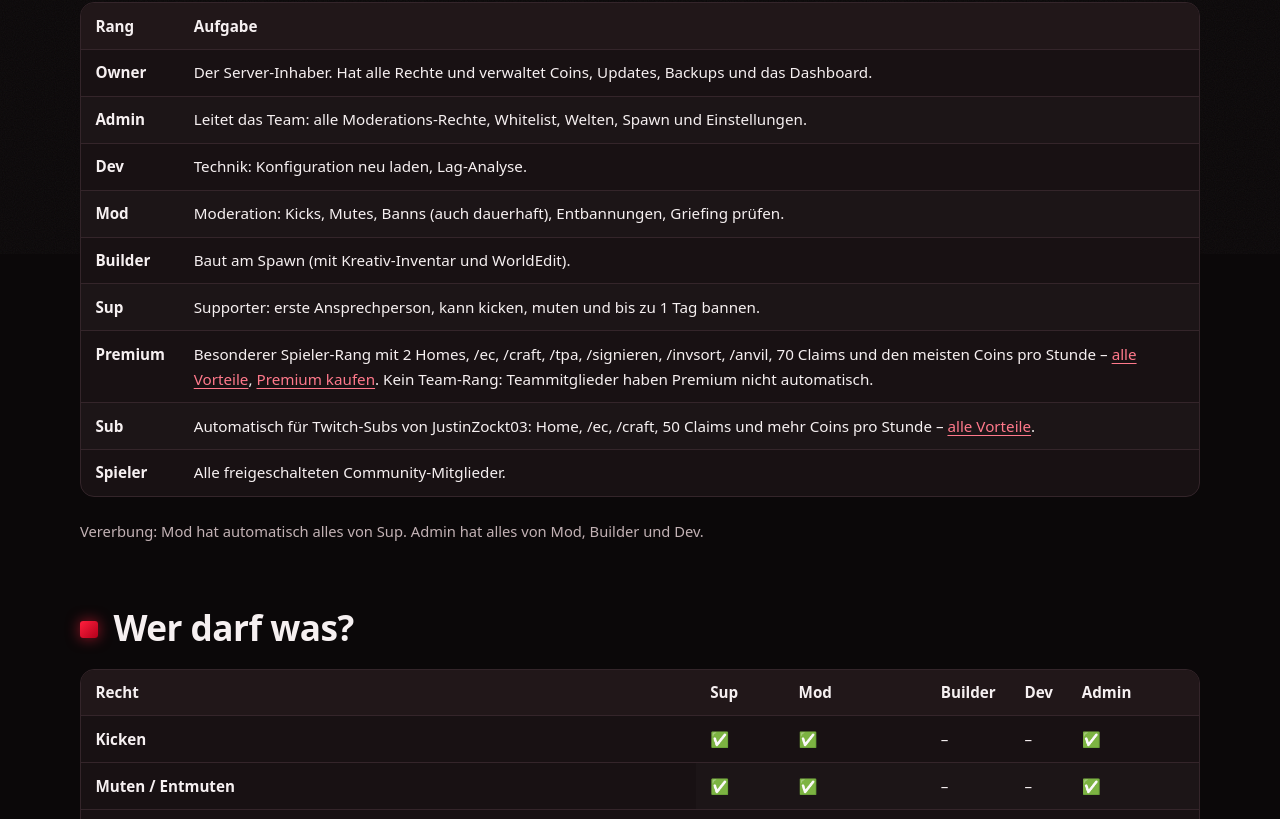
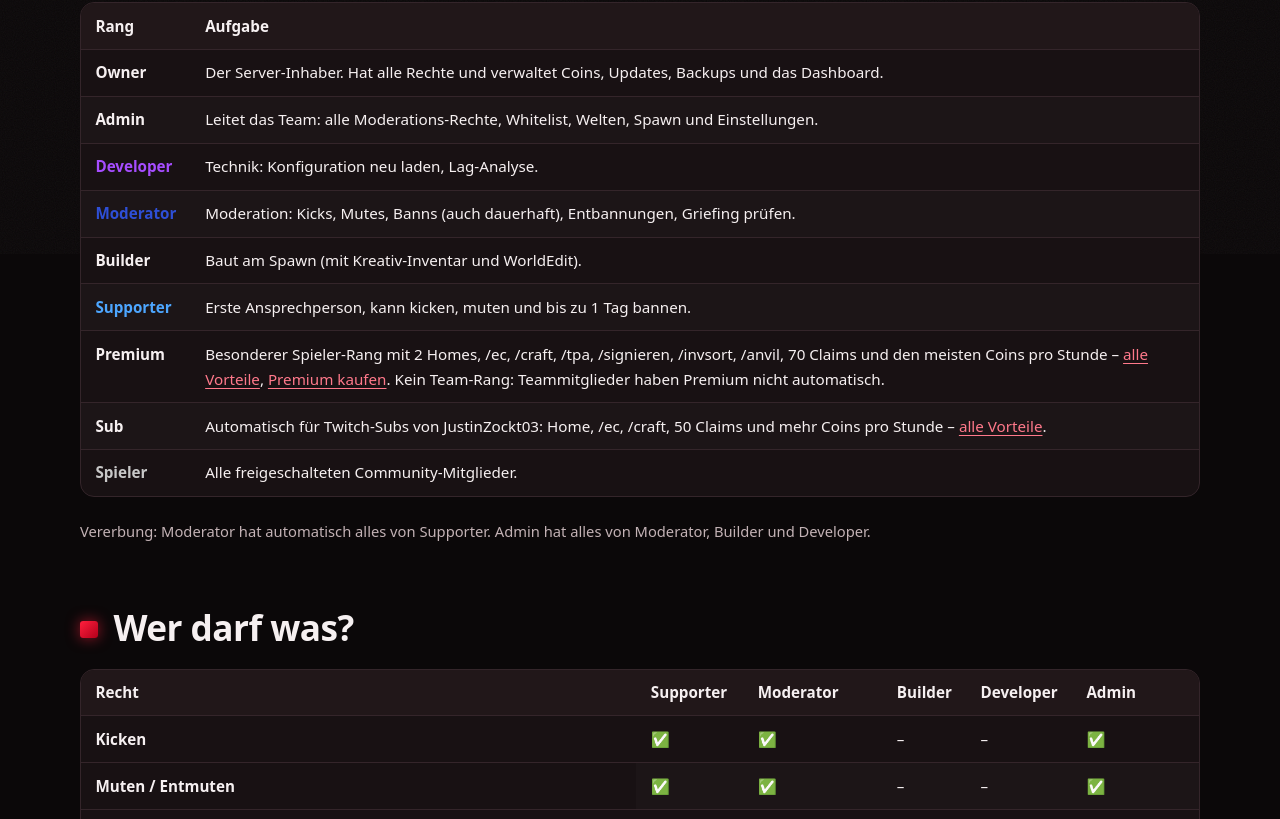
Before and after one commit to JustinW03/website, a plain HTML site: page team.html in a window 1280 px wide. Shown: the part 546-1365 px from the top of the page. Drawn offline with Linux system fonts and the light colour scheme.

Commit message:
Add files via upload

```diff
--- a/team.html
+++ b/team.html
@@ -53,18 +53,18 @@
       <div class="table-wrap" role="region" aria-label="Ränge" tabindex="0"><table><thead><tr><th scope="col">Rang</th><th scope="col">Aufgabe</th></tr></thead><tbody>
 <tr><td><strong>Owner</strong></td><td>Der Server-Inhaber. Hat alle Rechte und verwaltet Coins, Updates, Backups und das Dashboard.</td></tr>
 <tr><td><strong>Admin</strong></td><td>Leitet das Team: alle Moderations-Rechte, Whitelist, Welten, Spawn und Einstellungen.</td></tr>
-<tr><td><strong>Dev</strong></td><td>Technik: Konfiguration neu laden, Lag-Analyse.</td></tr>
-<tr><td><strong>Mod</strong></td><td>Moderation: Kicks, Mutes, Banns (auch dauerhaft), Entbannungen, Griefing prüfen.</td></tr>
+<tr><td><strong style="color:#a64dff">Developer</strong></td><td>Technik: Konfiguration neu laden, Lag-Analyse.</td></tr>
+<tr><td><strong style="color:#2e4fd6">Moderator</strong></td><td>Moderation: Kicks, Mutes, Banns (auch dauerhaft), Entbannungen, Griefing prüfen.</td></tr>
 <tr><td><strong>Builder</strong></td><td>Baut am Spawn (mit Kreativ-Inventar und WorldEdit).</td></tr>
-<tr><td><strong>Sup</strong></td><td>Supporter: erste Ansprechperson, kann kicken, muten und bis zu 1 Tag bannen.</td></tr>
+<tr><td><strong style="color:#4da6ff">Supporter</strong></td><td>Erste Ansprechperson, kann kicken, muten und bis zu 1 Tag bannen.</td></tr>
 <tr><td><strong>Premium</strong></td><td>Besonderer Spieler-Rang mit 2 Homes, /ec, /craft, /tpa, /signieren, /invsort, /anvil, 70 Claims und den meisten Coins pro Stunde – <a href="raenge.html">alle Vorteile</a>, <a href="premium.html">Premium kaufen</a>. Kein Team-Rang: Teammitglieder haben Premium nicht automatisch.</td></tr>
 <tr><td><strong>Sub</strong></td><td>Automatisch für Twitch-Subs von JustinZockt03: Home, /ec, /craft, 50 Claims und mehr Coins pro Stunde – <a href="raenge.html">alle Vorteile</a>.</td></tr>
-<tr><td><strong>Spieler</strong></td><td>Alle freigeschalteten Community-Mitglieder.</td></tr>
+<tr><td><strong style="color:#c8c8c8">Spieler</strong></td><td>Alle freigeschalteten Community-Mitglieder.</td></tr>
 </tbody></table></div>
-      <p class="muted small">Vererbung: Mod hat automatisch alles von Sup. Admin hat alles von Mod, Builder und Dev.</p>
+      <p class="muted small">Vererbung: Moderator hat automatisch alles von Supporter. Admin hat alles von Moderator, Builder und Developer.</p>
 
       <h2 id="t-rechte">Wer darf was?</h2>
-      <div class="table-wrap" role="region" aria-label="Team-Rechte" tabindex="0"><table><thead><tr><th scope="col">Recht</th><th scope="col">Sup</th><th scope="col">Mod</th><th scope="col">Builder</th><th scope="col">Dev</th><th scope="col">Admin</th></tr></thead><tbody>
+      <div class="table-wrap" role="region" aria-label="Team-Rechte" tabindex="0"><table><thead><tr><th scope="col">Recht</th><th scope="col">Supporter</th><th scope="col">Moderator</th><th scope="col">Builder</th><th scope="col">Developer</th><th scope="col">Admin</th></tr></thead><tbody>
 <tr><th scope="row">Kicken</th><td>✅</td><td>✅</td><td><span aria-label="nein">–</span></td><td><span aria-label="nein">–</span></td><td>✅</td></tr>
 <tr><th scope="row">Muten / Entmuten</th><td>✅</td><td>✅</td><td><span aria-label="nein">–</span></td><td><span aria-label="nein">–</span></td><td>✅</td></tr>
 <tr><th scope="row">Bannen</th><td><strong>max. 1 Tag</strong></td><td>✅ auch dauerhaft</td><td><span aria-label="nein">–</span></td><td><span aria-label="nein">–</span></td><td>✅ auch dauerhaft</td></tr>
@@ -99,9 +99,9 @@
       <div class="grid">
         <div class="card"><span class="icon" aria-hidden="true">✂️</span><h3>Cutter</h3><p>Schneidet Clips und Highlights aus Justins Streams für TikTok und YouTube.</p></div>
         <div class="card"><span class="icon" aria-hidden="true">🏗️</span><h3>Builder</h3><p>Baut am Spawn, an Event-Orten und in der Minigame-Welt.</p></div>
-        <div class="card"><span class="icon" aria-hidden="true">💻</span><h3>Dev</h3><p>Hilft bei Technik, Plugins und Konfiguration.</p></div>
+        <div class="card"><span class="icon" aria-hidden="true">💻</span><h3>Developer</h3><p>Hilft bei Technik, Plugins und Konfiguration.</p></div>
         <div class="card"><span class="icon" aria-hidden="true">🎧</span><h3>Supporter</h3><p>Erste Ansprechperson für Fragen und Tickets.</p></div>
-        <div class="card"><span class="icon" aria-hidden="true">⚖️</span><h3>Mod</h3><p>Sorgt für Ordnung: Meldungen prüfen, Strafen, Entbannungen.</p></div>
+        <div class="card"><span class="icon" aria-hidden="true">⚖️</span><h3>Moderator</h3><p>Sorgt für Ordnung: Meldungen prüfen, Strafen, Entbannungen.</p></div>
       </div>
       <p class="muted small">Ob gerade für eine Rolle gesucht wird, steht im Discord. Bitte nur eine Bewerbung pro Rolle und kein Nachfragen im Chat – das Team meldet sich im Ticket.</p>
       <div class="btn-row"><a class="btn btn-primary" href="https://discord.gg/uaaWsNEyZH" target="_blank" rel="noopener noreferrer">Zum Discord (#tickets)<span class="sr-only"> (öffnet in neuem Tab)</span></a></div>
```
Also changed, not shown: admin.html (+2 -2 lines), befehle.html (+8 -4 lines), faq.html (+2 -2 lines), index.html (+1 -1 lines), raenge.html (+2 -2 lines).
